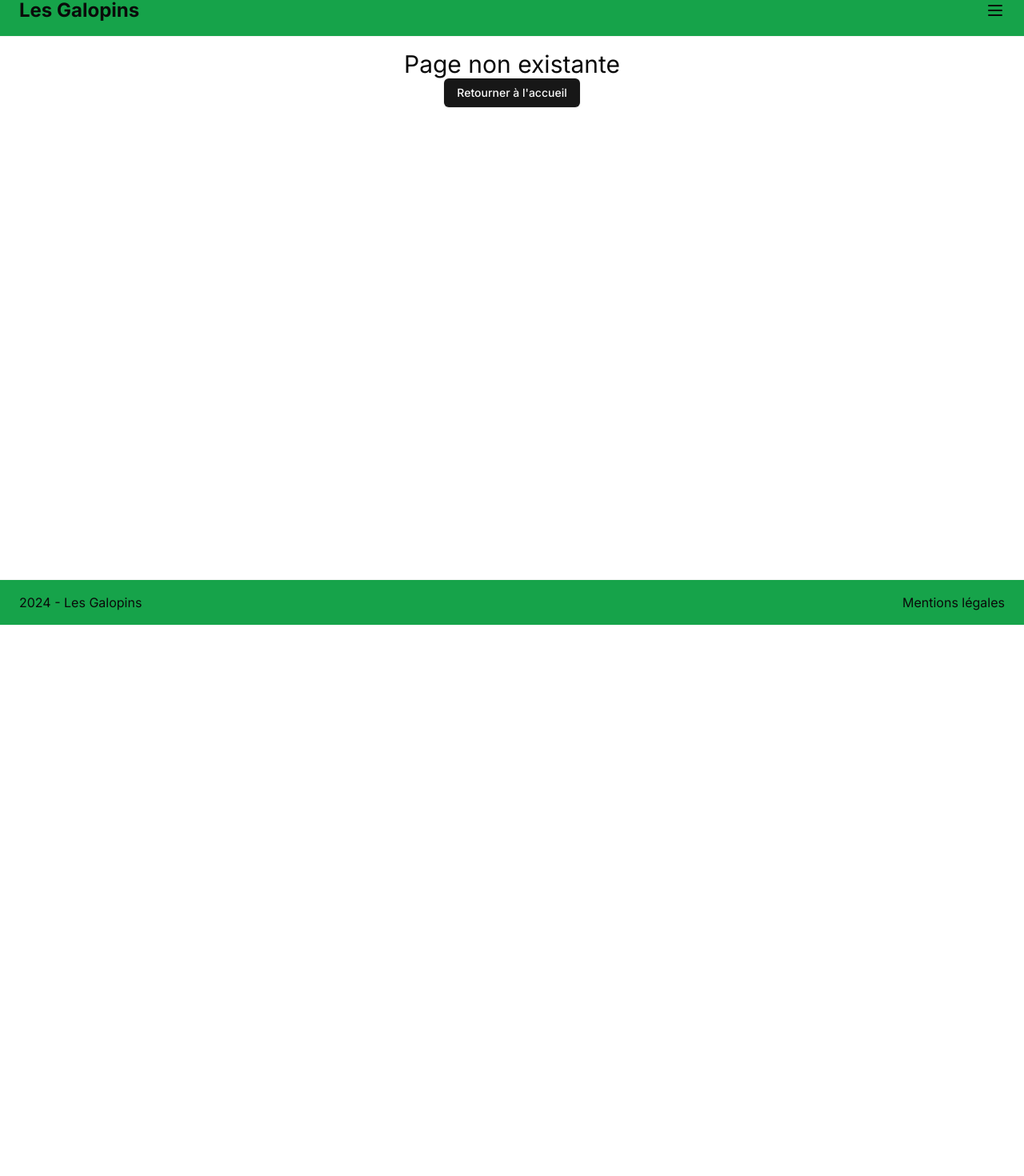
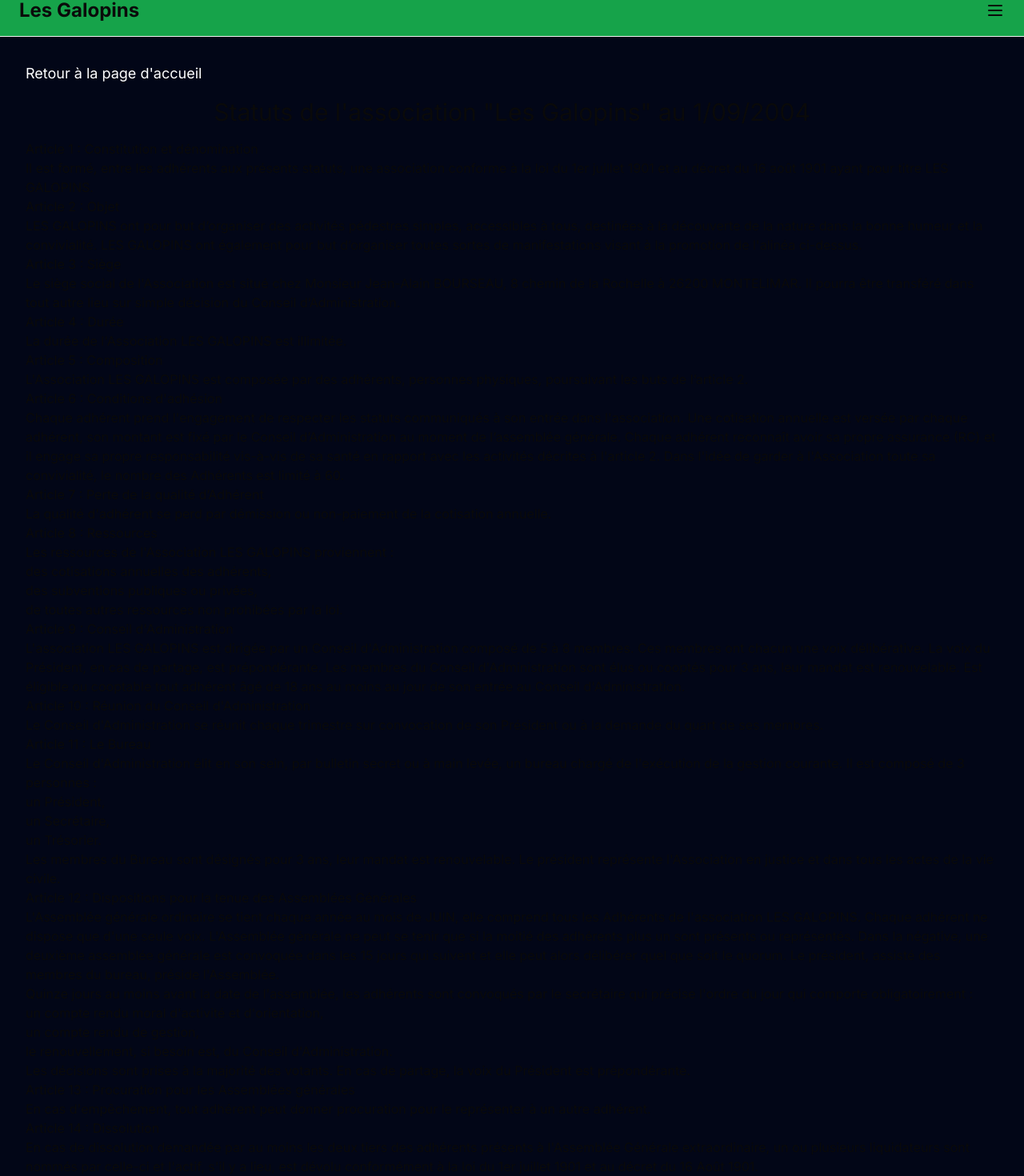
Before and after one commit to SebastienLaurentt/Galopins-Next-V2, a Next.js app: page /mentions in a window 1280 px wide. Before the commit this address had no page. Shown: the part 19-1489 px from the top of the page at 80% size. Before the commit the page ends 800 px from the top, so only its background shows below. Built offline with nearby package versions, Linux system fonts and the light colour scheme.

Commit message:
create mentions

```diff
--- /dev/null
+++ b/app/mentions/page.tsx
@@ -0,0 +1,114 @@
+'use client'
+
+function Mentions() {
+
+  return (
+    <div className="bg-slate-950 flex flex-col justify-center p-4 md:p-8">
+        <a href="/" className="text-white text-sm md:text-lg md:hover:font-bold ">
+            Retour à la page d&apos;accueil
+        </a>
+        <h2 className="text-2xl md:text-3xl text-center mb-4 mt-4">Statuts de l&apos;association &quot;Les Galopins&quot; au 1/09/2004</h2>
+        <h4 className="mentionsH4">Article 1 : Constitution et dénomination</h4>
+        <p>
+        Il est formé, entre les adhérents aux présents statuts, une association conforme à la loi du 1er juillet 1901 et au décret du 16 août 1901 ayant pour titre LES GALOPINS.
+        </p>
+
+        <h4 className="mentionsH4">Article 2 : Objet</h4>
+        <p>
+        LES GALOPINS ont pour but d’organiser des activités pédestres simples, accessibles à tous, destinées à la découverte de la nature dans la bonne humeur et la convivialité.
+        LES GALOPINS ont également pour but d’organiser toutes sortes de manifestations visant à la promotion de l&apos;alinéa ci-dessus.
+        </p>
+
+        <h4 className="mentionsH4">Article 3 : Siège</h4>
+        <p>
+        Le siège social de l&apos;Association est situé chez Monsieur Jean-Alain BOURSEAU, 8 chemin de la Rochelle à 26200 MONTELIMAR. Il pourra être transféré dans tout autre lieu sur simple décision du Conseil d’Administration.
+        </p>
+
+        <h4 className="mentionsH4">Article 4 : Durée</h4>
+        <p>
+        La durée de l&apos;Association LES GALOPINS est illimitée.
+        </p>
+
+        <h4 className="mentionsH4">Article 5 : Composition</h4>
+        <p>
+        L&apos;Association LES GALOPINS est composée par des adhérents, personnes physiques, poursuivant les buts de l’article 2.
+        </p>
+
+        <h4 className="mentionsH4">Article 6 : Conditions d&apos;adhésion</h4>
+        <p>
+        Chaque adhérent prend l&apos;engagement de respecter les statuts communiqués à son entrée dans l&apos;association. Une cotisation annuelle est versée par chaque adhérent, son montant est fixé par le Conseil d’Administration au moment de l’assemblée générale.
+        Chaque adhérent reconnaît avoir sa propre assurance (RC) et il engage sa propre responsabilité vis-à-vis de sa santé en rapport avec les activités décrites à l&apos;article 2.
+        Dans l&apos;idée de garder à l&apos;Association toute sa convivialité, le nombre des Adhérents est limité à 60.
+        </p>
+
+        <h4 className="mentionsH4">Article 7 : Perte de la qualité d’Adhérent</h4>
+        <p>
+        La qualité d&apos;adhérent se perd par démission ou non-paiement de la cotisation annuelle.
+        </p>
+
+        <h4 className="mentionsH4">Article 8 : Ressources</h4>
+        <p>
+        Les ressources de l&apos;Association LES GALOPINS proviennent :
+        </p>
+        <ul className="mentionsUl">
+            <li>des cotisations annuelles des adhérents,</li>
+            <li>des subventions publiques ou privées,</li>
+            <li>de toutes autres ressources non prohibées par la loi.</li>
+        </ul>
+
+        <h4 className="mentionsH4">Article 9 : Conseil d&apos;Administration</h4>
+        <p>
+        L&apos;association LES GALOPINS est dirigée par un Conseil d&apos;Administration composé de 5 à 8 membres. Ces membres ont chacun une voix délibérative. La voix du Président, en cas de partage, est prépondérante. Les membres du Conseil d&apos;Administration sont élus ou cooptés pour 3 ans, leur mandat est renouvelable.
+        Est éligible ou cooptable tout adhérent âgé de 18 ans au moins au jour de son entrée au Conseil d&apos;Administration.
+        </p>
+
+        <h4 className="mentionsH4">Article 10 : Réunion du Conseil d&apos;Administration</h4>
+        <p>
+        Le Conseil d&apos;Administration se réunit chaque trimestre sur convocation de son Président ou à la demande du quart de ses membres.
+        </p>
+
+        <h4 className="mentionsH4">Article 11 : Le Bureau</h4>
+        <p>
+        Le Conseil d&apos;Administration élit en son sein, par bulletin secret ou à main levée, un bureau chargé de l&apos;exécution de la gestion courante. Il est composé de 3 personnes :
+        </p>
+        <ul className="mentionsUl">
+            <li>un Président,</li>
+            <li>un Secrétaire,</li>
+            <li>un Trésorier.</li>
+        </ul>
+        <p>
+        Les membres du Bureau sont désignés pour 3 ans, leur mandat est renouvelable.
+        Le président représente l&apos;Association en justice et dans tous les actes de la vie civile.
+        </p>
+
+        <h4 className="mentionsH4">Article 12 : Dispositions pour la tenue des Assemblées Générales</h4>
+        <p>
+        L&apos;Assemblée générale ordinaire se tient chaque année au mois de JUIN, elle comprend tous les Adhérents de l&apos;association LES GALOPINS. Chaque adhérent ne dispose que d&apos;une seule voix. L&apos;Assemblée générale ne peut se tenir que si la moitié des adhérents plus un sont présents ou représentés. Dans la négative, une deuxième assemblée générale est convoquée dans les 15 jours qui suivent et elle peut alors délibérer quel que soit le quorum.
+        Le président, assisté des membres du bureau, préside l&apos;Assemblée.
+        </p>
+        <p>
+        Quinze jours au moins avant la date de l&apos;assemblée, les adhérents sont convoqués par le secrétaire qui précise l&apos;ordre du jour qui comporte obligatoirement :
+        </p>
+        <ul className="mentionsUl">
+            <li>un compte rendu moral d&apos;activité et d&apos;orientation,</li>
+            <li>un compte rendu de gestion,</li>
+            <li>le renouvellement, si besoin est, du Conseil d&apos;Administration.</li>
+        </ul>
+        <p>
+        Les décisions sont prises à la majorité des votants. En cas de partage, la voix du Président est prépondérante.
+        </p>
+
+        <h4 className="mentionsH4">Article 13 : Procuration pour les Assemblées générales</h4>
+        <p>
+        En cas d&apos;empêchement, tout adhérent peut donner procuration pour le représenter à un autre adhérent.
+        </p>
+
+        <h4 className="mentionsH4">Article 14 : Dissolution</h4>
+        <p>
+        En cas de dissolution demandée par au moins les deux tiers des adhérents présents à l&apos;Assemblée Générale extraordinaire, un ou plusieurs liquidateurs sont nommés par celle-ci et l&apos;actif, s&apos;il y a lieu, est dévolu conformément à la loi du 1er juillet 1901 et au décret du 16 Août 1901.
+        </p>
+    </div>
+  );
+}
+
+export default Mentions;
```
